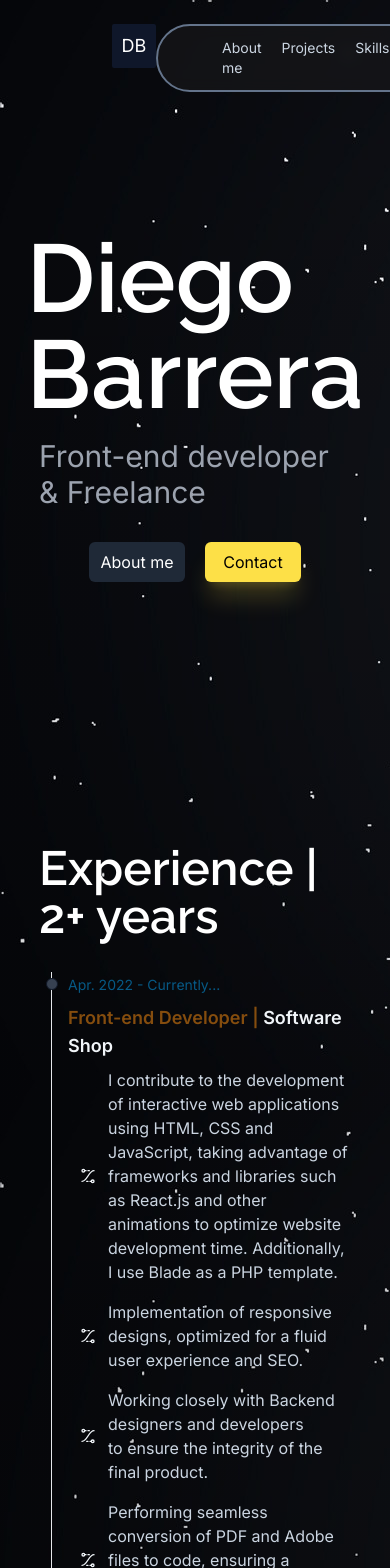
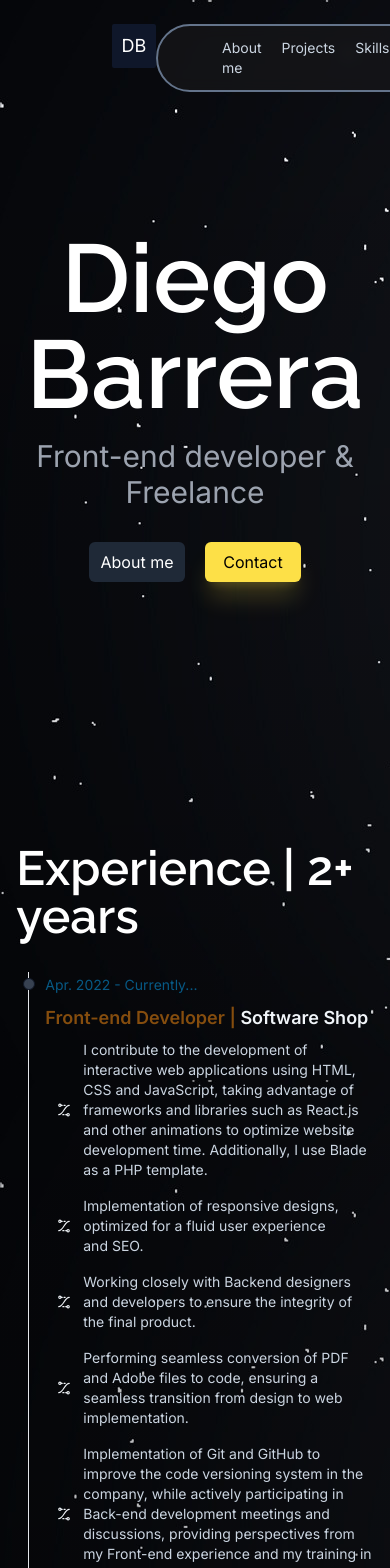
Before and after one commit to Diego-Barrera-07/portfolio-v1, a Next.js app: page / in a window 390 px wide. Shown: the top 1568 px of the page. Built offline with nearby package versions, Linux system fonts and the light colour scheme.

Commit message:
style: Improve responsiveness of various components on the home page

```diff
--- a/app/components/AboutMe.tsx
+++ b/app/components/AboutMe.tsx
@@ -8,7 +8,7 @@ const AboutMe = () => {
 
     return (
         <section className="mt-4">
-            <div className="grid grid-cols-2 mx-5">
+            <div className="md:grid md:grid-cols-2 mx-5">
                 <motion.div
                     initial={{ opacity: 0, y: 100, scale: 0.3 }}
                     whileInView={{ y: 50, scale: 1 }}
@@ -18,7 +18,7 @@ const AboutMe = () => {
                 >
                     <h2 className="text-5xl font-raleway font-semibold mb-2">About me</h2>
                     <p className="text-xl font-raleway font-semibold text-slate-300">Take a look at my story</p>
-                    <p className="text-base my-3 text-gray-400">
+                    <p className="text-sm md:text-base my-3 text-gray-400">
                         Hey, I'm Diego Barrera! I'm passionate about creating software and I've been working on it for more than 2 years. Currently I am Front-end in a company that provides specialized software products to many Latin American universities.
                         <br /> <br />
                         One of my successes is to have been third place in my first NTTDATA Hackathon. This motivated me to continue deepening in this area of technology, in addition to understanding that this can provide solutions to different problems of everyday life, as well as to enhance business, services and other things.
@@ -41,7 +41,7 @@ const AboutMe = () => {
                         alt="Picture of the author"
                         width={1440}
                         height={720}
-                        className="rounded-md w-4/5 ml-auto mt-2"
+                        className="rounded-md w-full md:w-4/5 ml-auto mt-2"
                     />
                 </motion.div>
             </div>
--- a/app/components/Contact.tsx
+++ b/app/components/Contact.tsx
@@ -14,7 +14,7 @@ const Contact = () => {
             <section className="mt-16 mx-5 h-screen">
                 <div className="flex items-center mb-2">
                     <h2 className="text-5xl font-raleway font-semibold">Contact</h2>
-                    <motion.div className="ml-3"
+                    <motion.div className="ml-3 hidden md:block"
                         initial={{ opacity: 0, y: 300, x: 1000 }}
                         whileInView={{ opacity: 1, y: 0, x: 0 }}
                         transition={{ ease: "linear", duration: 0.5 }}
--- a/app/components/Experience.tsx
+++ b/app/components/Experience.tsx
@@ -12,8 +12,8 @@ const Experience = () => {
             <h2 className="text-5xl font-raleway font-semibold mb-8">Experience | 2+ years</h2>
             <ol className="relative border-s border-gray-200 ml-3">
                 <motion.li className="mb-10 ms-4"
-                    initial={{ opacity: 0, y:10 }}
-                    whileInView={{ opacity: 1, y: 0  }}
+                    initial={{ opacity: 0, y: 10 }}
+                    whileInView={{ opacity: 1, y: 0 }}
                     transition={{ ease: "linear", duration: 0.5 }}
                     viewport={{ root: scrollRef }}
                 >
@@ -28,31 +28,31 @@ const Experience = () => {
                     <h3 className="text-lg font-semibold text-yellow-800 dark:text-yellow-200 my-2">
                         Front-end Developer | <a href="https://www.software-shop.com/" className="text-slate-100" target="_blank">Software Shop</a>
                     </h3>
-                    <p className="flex mb-4 text-base font-normal text-slate-300 text-pretty">
+                    <p className="flex mb-4 text-sm md:text-base font-normal text-slate-300 text-pretty">
                         <span className="flex items-center justify-center mx-3 text-slate-100"><TbEaseInOutControlPoints /> </span>
                         I contribute to the development of interactive web applications using HTML, CSS and JavaScript, taking advantage of frameworks and libraries such as React.js and other animations to optimize website development time. Additionally, I use Blade as a PHP template.
                     </p>
-                    <p className="flex mb-4 text-base font-normal text-slate-300 text-pretty">
+                    <p className="flex mb-4 text-sm md:text-base font-normal text-slate-300 text-pretty">
                         <span className="flex items-center justify-center mx-3 text-slate-100"><TbEaseInOutControlPoints /> </span>
                         Implementation of responsive designs, optimized for a fluid user experience and SEO.
                     </p>
-                    <p className="flex mb-4 text-base font-normal text-slate-300 text-pretty">
+                    <p className="flex mb-4 text-sm md:text-base font-normal text-slate-300 text-pretty">
                         <span className="flex items-center justify-center mx-3 text-slate-100"><TbEaseInOutControlPoints /> </span>
                         Working closely with Backend designers and developers to ensure the integrity of the final product.
                     </p>
-                    <p className="flex mb-4 text-base font-normal text-slate-300 text-pretty">
+                    <p className="flex mb-4 text-sm md:text-base font-normal text-slate-300 text-pretty">
                         <span className="flex items-center justify-center mx-3 text-slate-100"><TbEaseInOutControlPoints /> </span>
                         Performing seamless conversion of PDF and Adobe files to code, ensuring a seamless transition from design to web implementation.
                     </p>
-                    <p className="flex mb-4 text-base font-normal text-slate-300 text-pretty">
+                    <p className="flex mb-4 text-sm md:text-base font-normal text-slate-300 text-pretty">
                         <span className="flex items-center justify-center mx-3 text-slate-100"><TbEaseInOutControlPoints /> </span>
                         Implementation of Git and GitHub to improve the code versioning system in the company, while actively participating in Back-end development meetings and discussions, providing perspectives from my Front-end experience and my training in software engineering.
                     </p>
                 </motion.li>
 
                 <motion.li className="mb-10 ms-4"
-                    initial={{ opacity: 0, y:10 }}
-                    whileInView={{ opacity: 1, y: 0  }}
+                    initial={{ opacity: 0, y: 10 }}
+                    whileInView={{ opacity: 1, y: 0 }}
                     transition={{ ease: "linear", duration: 0.75 }}
                     viewport={{ root: scrollRef }}
                 >
@@ -78,8 +78,8 @@ const Experience = () => {
                 </motion.li>
 
                 <motion.li className="mb-10 ms-4"
-                    initial={{ opacity: 0, y:10 }}
-                    whileInView={{ opacity: 1, y: 0  }}
+                    initial={{ opacity: 0, y: 10 }}
+                    whileInView={{ opacity: 1, y: 0 }}
                     transition={{ ease: "linear", duration: 1 }}
                     viewport={{ root: scrollRef }}
                 >
@@ -92,7 +92,7 @@ const Experience = () => {
                         Jan. 2021 - Jun. 2021
                     </time>
                     <h3 className="text-lg font-semibold text-yellow-800 dark:text-yellow-200 my-2">
-                        Software programming technician | <span className="text-slate-100">Internship</span>
+                        Software programming technician |  <a href="https://twitter.com/SENAComunica" className="text-slate-100" target="_blank">Internship at SENA</a>
                     </h3>
                     <p className="flex mb-4 text-base font-normal text-slate-300 text-pretty">
                         <span className="flex items-center justify-center mx-3 text-slate-100"><TbEaseInOutControlPoints /> </span>
--- a/app/components/MainSection.tsx
+++ b/app/components/MainSection.tsx
@@ -12,8 +12,8 @@ const MainSection = () => {
                 x: { duration: 0.3 }
             }}
         >
-            <h1 className="text-8xl font-raleway font-semibold mb-4">Diego Barrera</h1>
-            <p className="text-3xl text-gray-400">Front-end developer & Freelance</p>
+            <h1 className="text-8xl font-raleway font-semibold mb-4 text-center">Diego Barrera</h1>
+            <p className="text-3xl text-gray-400 text-center">Front-end developer & Freelance</p>
             <div className="flex items-center justify-center gap-5 my-8">
                 <button className="w-24 bg-gray-800 py-2 rounded-md hover:bg-gray-400">About me</button>
                 <button className="w-24 bg-yellow-300 py-2 rounded-md text-black shadow-xl shadow-yellow-300/20 hover:bg-yellow-500">Contact</button>
--- a/app/components/Skills.tsx
+++ b/app/components/Skills.tsx
@@ -21,7 +21,7 @@ const Skills = () => {
                 <div className="bg-slate-600 text-center px-3 py-1 rounded-md">MySQL</div>
                 <div className="bg-slate-600 text-center px-3 py-1 rounded-md">MongoDB</div>
             </div>
-            <p className="my-4 text-gray-400">
+            <p className="my-4 text-gray-400 text-sm">
                 These are the skills in which he has more mastery, however I have used while studying <span className="text-gray-100">C++</span>,
                 <span className="text-gray-100"> JAVA</span> and <span className="text-gray-100">Python</span> in algorithm projects such as a binary tree.
                 Also in my work I have used <span className="text-gray-100">Blade</span> and Laravel,
--- a/app/page.tsx
+++ b/app/page.tsx
@@ -10,7 +10,7 @@ export default function Home() {
   return (
     <>
       <Header />
-      <main className="w-4/5 mx-auto">
+      <main className="w-11/12 md:w-4/5 mx-auto">
         <MainSection />
         <Experience />
         <AboutMe />
```
